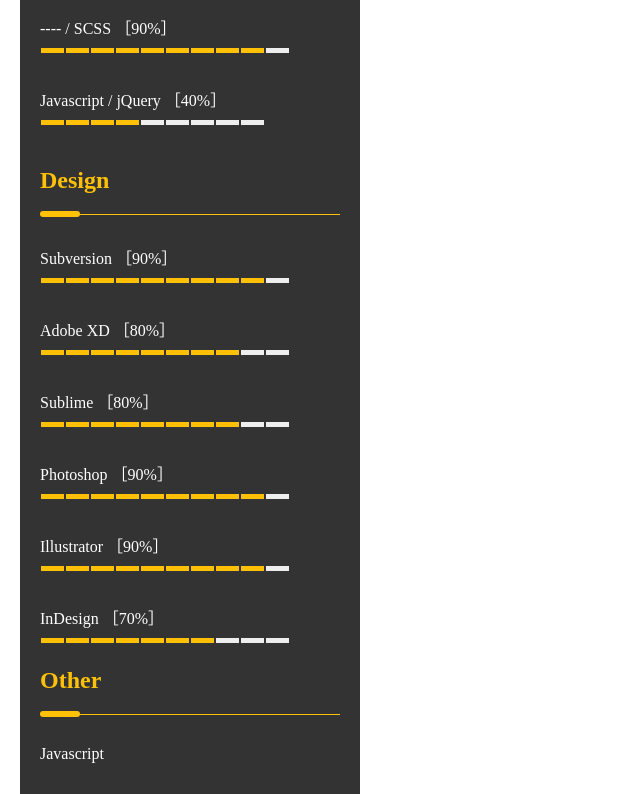
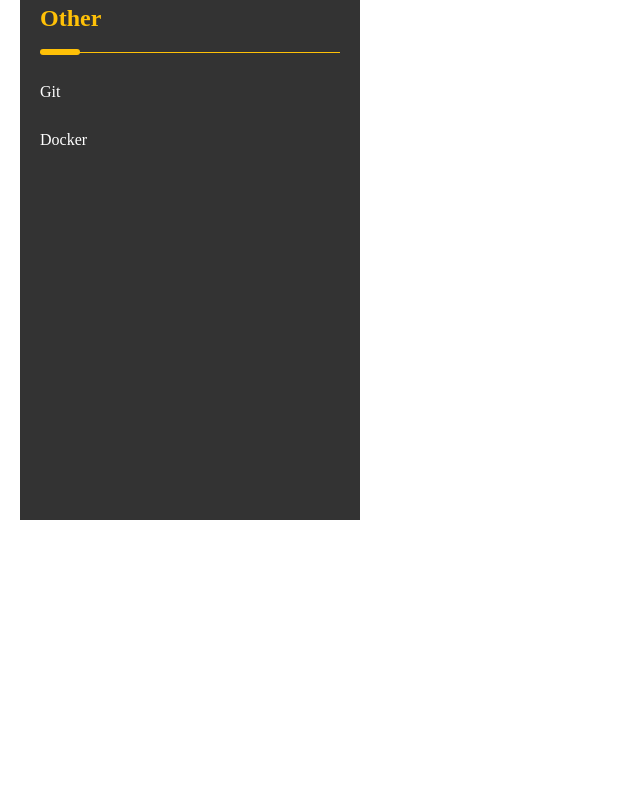
Before and after one commit to Zizwar/cvino, a Next.js app: page / in a window 1280 px wide. Shown: the part 1920-2714 px from the top of the page, without its empty margins (0-640 px from the left). After the commit the page ends 2440 px from the top, so only its background shows below. Built offline with nearby package versions, Linux system fonts and the light colour scheme.

Commit message:
Update index.js

```diff
--- a/pages/index.js
+++ b/pages/index.js
@@ -30,106 +30,11 @@
                         <div className="skills">
                             {cv.skills.map(({ name = '', skill = [] }, index) => <Skills key={index} data={{ name, skill }} />)}
 
-                            <p>---- / SCSS ［90%］</p>
-                            <span className="box-ck"></span>
-                            <span className="box-ck"></span>
-                            <span className="box-ck"></span>
-                            <span className="box-ck"></span>
-                            <span className="box-ck"></span>
-                            <span className="box-ck"></span>
-                            <span className="box-ck"></span>
-                            <span className="box-ck"></span>
-                            <span className="box-ck"></span>
-                            <span className="box"></span>
-                            <p>Javascript / jQuery ［40%］</p>
-                            <span className="box-ck"></span>
-                            <span className="box-ck"></span>
-                            <span className="box-ck"></span>
-                            <span className="box-ck"></span>
-                            <span className="box"></span>
-                            <span className="box"></span>
-                            <span className="box"></span>
-                            <span className="box"></span>
-                            <span className="box"></span>
-                            <br /><br />
-                            <Line title={"Design"} />
-                            <p>Subversion ［90%］</p>
-                            <span className="box-ck"></span>
-                            <span className="box-ck"></span>
-                            <span className="box-ck"></span>
-                            <span className="box-ck"></span>
-                            <span className="box-ck"></span>
-                            <span className="box-ck"></span>
-                            <span className="box-ck"></span>
-                            <span className="box-ck"></span>
-                            <span className="box-ck"></span>
-                            <span className="box"></span>
-                            <p>Adobe XD ［80%］</p>
-                            <span className="box-ck"></span>
-                            <span className="box-ck"></span>
-                            <span className="box-ck"></span>
-                            <span className="box-ck"></span>
-                            <span className="box-ck"></span>
-                            <span className="box-ck"></span>
-                            <span className="box-ck"></span>
-                            <span className="box-ck"></span>
-                            <span className="box"></span>
-                            <span className="box"></span>
-                            <p>Sublime ［80%］</p>
-                            <span className="box-ck"></span>
-                            <span className="box-ck"></span>
-                            <span className="box-ck"></span>
-                            <span className="box-ck"></span>
-                            <span className="box-ck"></span>
-                            <span className="box-ck"></span>
-                            <span className="box-ck"></span>
-                            <span className="box-ck"></span>
-                            <span className="box"></span>
-                            <span className="box"></span>
-                            <p>Photoshop ［90%］</p>
-                            <span className="box-ck"></span>
-                            <span className="box-ck"></span>
-                            <span className="box-ck"></span>
-                            <span className="box-ck"></span>
-                            <span className="box-ck"></span>
-                            <span className="box-ck"></span>
-                            <span className="box-ck"></span>
-                            <span className="box-ck"></span>
-                            <span className="box-ck"></span>
-                            <span className="box"></span>
-                            <p>Illustrator ［90%］</p>
-                            <span className="box-ck"></span>
-                            <span className="box-ck"></span>
-                            <span className="box-ck"></span>
-                            <span className="box-ck"></span>
-                            <span className="box-ck"></span>
-                            <span className="box-ck"></span>
-                            <span className="box-ck"></span>
-                            <span className="box-ck"></span>
-                            <span className="box-ck"></span>
-                            <span className="box"></span>
-                            <p>InDesign ［70%］</p>
-                            <span className="box-ck"></span>
-                            <span className="box-ck"></span>
-                            <span className="box-ck"></span>
-                            <span className="box-ck"></span>
-                            <span className="box-ck"></span>
-                            <span className="box-ck"></span>
-                            <span className="box-ck"></span>
-                            <span className="box"></span>
-                            <span className="box"></span>
-                            <span className="box"></span>
+
                             <Line title={"Other"} />
-                            <p>Javascript</p>
-                            <p>Vue.js</p>
                             <p>Git</p>
-                            <p>Github</p>
-                            <p>WordPress</p>
+                            <p>Docker</p>
 
-                            <Line title={"test"} />
-                            <p>小提琴</p>
-                            <p>吉他</p>
-                            <p>游泳</p>
                         </div>
                     </div>
                     <div className="content">
@@ -149,13 +54,7 @@
                         <ul className="timeline">
 
 
-                            <div className="event" data-date="2012-2009">
-                                <h3>金甌女中 - 資料處理科</h3>
-                                <li><a target="_blank" href="http://webftp.cogsh.tp.edu.tw/sallywei/homework/web/danshui/html/1-1.html">2012全國慈善/科技/人文網頁設計比賽 人文組 第三名 <i className="fa fa-link"></i></a>
-                                    <li>技藝優良榮獲「傑出市長獎」畢業</li>
-                                    <li>考取20張專業證照 全校最多</li>
-                                </li>
-                            </div>
+
                         </ul>
                     </div>
                 </div>
```
